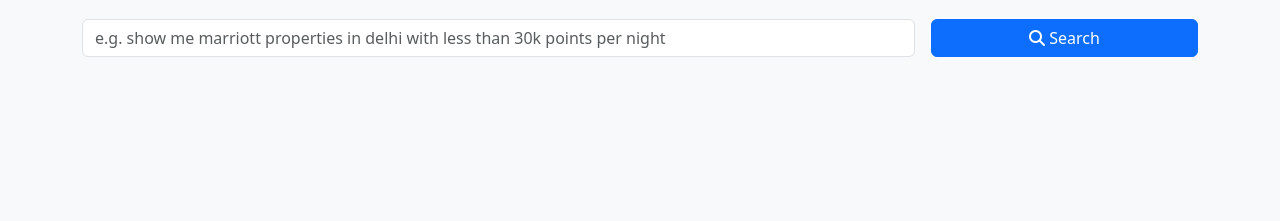
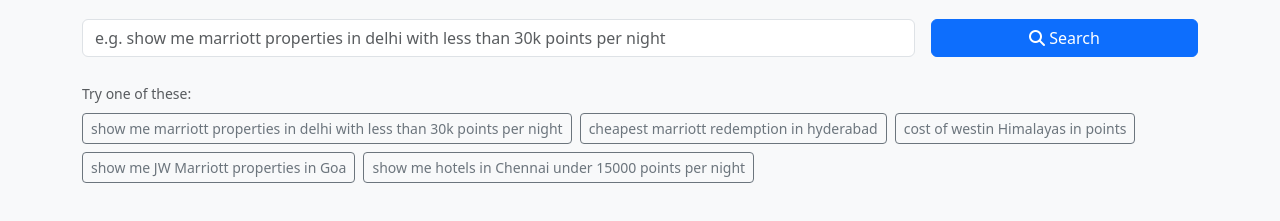
Before and after one commit to mandys/marriott-finder, a website: page public/index.html in a window 1280 px wide. Shown: the part 77-298 px from the top of the page. Drawn offline with nearby package versions, Linux system fonts and the light colour scheme.

Commit message:
feat: add suggestion cloud to search page

```diff
--- a/public/app.js
+++ b/public/app.js
@@ -3,6 +3,29 @@
 const statusEl = document.getElementById('status');
 const table = document.getElementById('resultTable');
 const tbody = table.querySelector('tbody');
+
+// Pre-selected queries to help users
+const suggestions = [
+  'show me marriott properties in delhi with less than 30k points per night',
+  'cheapest marriott redemption in hyderabad',
+  'cost of westin Himalayas in points',
+  'show me JW Marriott properties in Goa',
+  'show me hotels in Chennai under 15000 points per night'
+];
+
+const suggestionsContainer = document.getElementById('suggestions');
+
+suggestions.forEach(text => {
+  const btn = document.createElement('button');
+  btn.type = 'button';
+  btn.className = 'btn btn-sm btn-outline-secondary';
+  btn.textContent = text;
+  btn.addEventListener('click', () => {
+    queryInput.value = text;
+    form.requestSubmit();
+  });
+  suggestionsContainer.appendChild(btn);
+});
 
 form.addEventListener('submit', async (e) => {
   e.preventDefault();
--- a/public/index.html
+++ b/public/index.html
@@ -39,6 +39,13 @@
         <tbody></tbody>
       </table>
     </div>
+
+    <div class="col-12">
+      <small class="text-muted">Try one of these:</small>
+      <div id="suggestions" class="mt-2 d-flex flex-wrap gap-2">
+        <!-- suggestion chips will be rendered here -->
+      </div>
+    </div>
   </div>
 
   <script src="app.js" type="module"></script>
```
